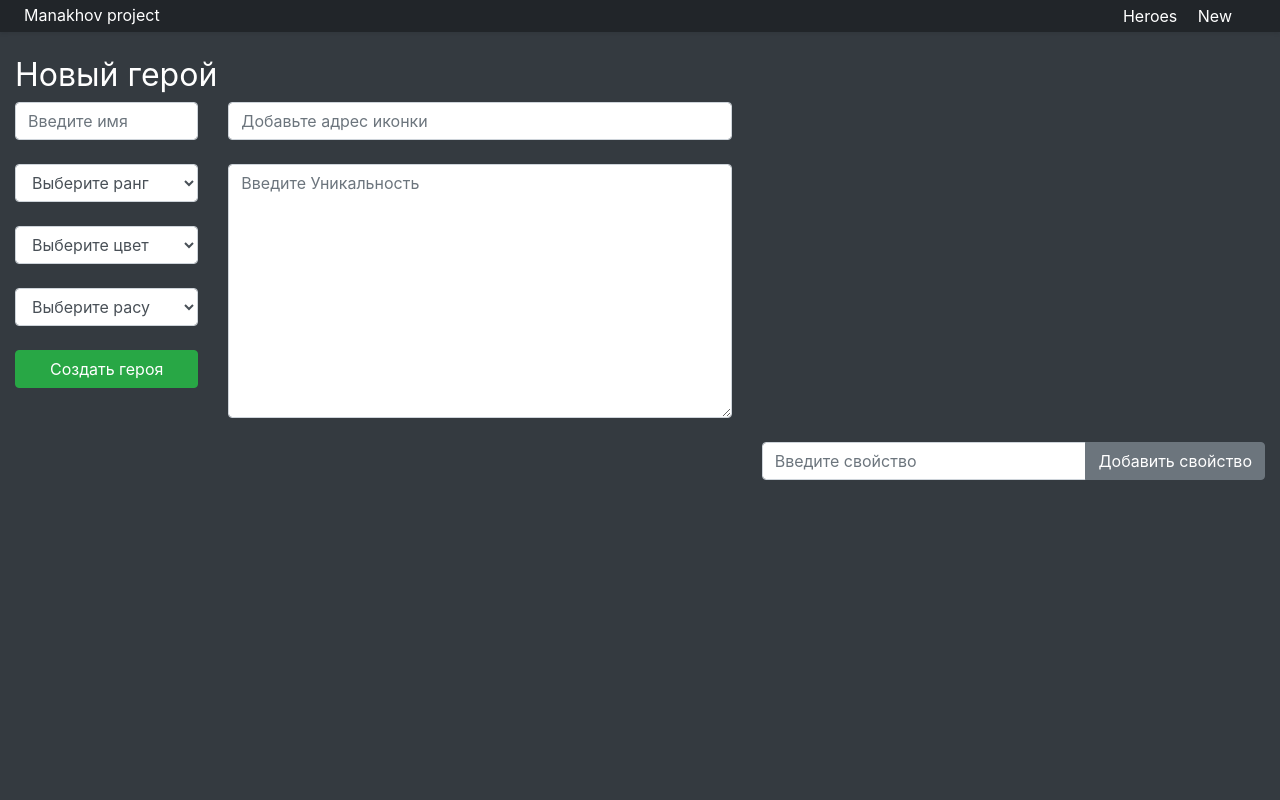
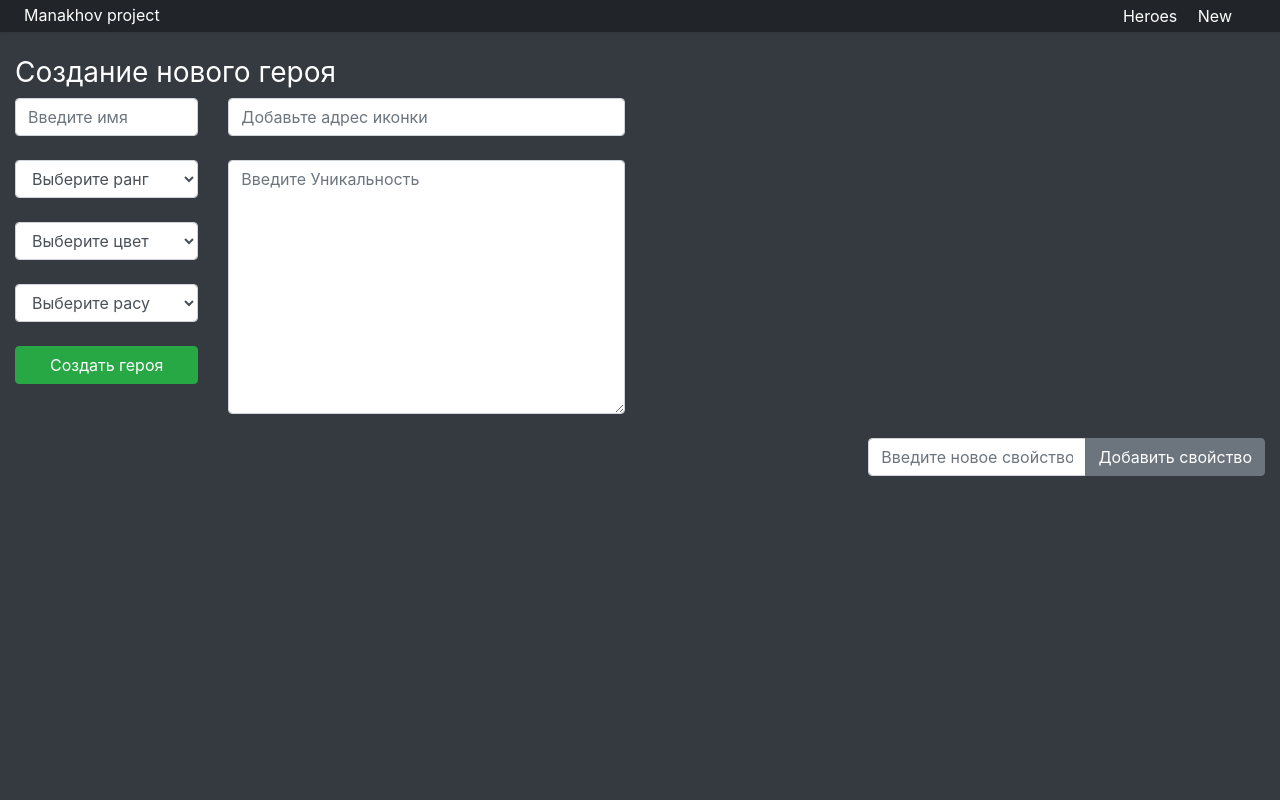
Before and after one commit to Manakhov/7dsgc-wiki, a Django app: page /new in a window 1280 px wide. Run offline with Django 3.2, Linux system fonts and the light colour scheme; the visitor is signed in with stand-in values (Sample User, id 1); data that the repository does not hold is empty; some libraries are stand-ins or nearby versions.

Commit message:
Fix New Hero page

```diff
--- a/sdsgc_wiki/main/forms.py
+++ b/sdsgc_wiki/main/forms.py
@@ -46,7 +46,7 @@ class PropertiesForm(ModelForm):
         widgets = {
             'name': TextInput(attrs={
                 'class': 'form-control',
-                'placeholder': 'Введите свойство'
+                'placeholder': 'Введите новое свойство'
             })
         }
 
--- a/sdsgc_wiki/main/templates/main/new_hero.html
+++ b/sdsgc_wiki/main/templates/main/new_hero.html
@@ -6,7 +6,7 @@
 
 {% block body %}
     {% if user.is_authenticated %}
-        <h2 class="font-weight-normal">Новый герой</h2>
+        <h3 class="font-weight-normal">Создание нового героя</h3>
         <form method="post">
             {% csrf_token %}
             <div class="row">
@@ -17,20 +17,20 @@
                     {{ heroes_form.race }}<br>
                     <button type="submit" name="add_hero" class="btn btn-success btn-block">Создать героя</button><br>
                 </div>
-                <div class="col-md-5">
+                <div class="col-md-4">
                     {{ heroes_form.icon }}<br>
                     {{ heroes_form.uniqueness }}<br>
                 </div>
-                <div class="col-md-5">
+                <div class="col-md-6">
                     {% for prop in heroes_form.properties %}
-                        <label class="btn btn-secondary">{{ prop }}</label>
+                        <label class="btn btn-secondary btn-sm">{{ prop }}</label>
                     {% endfor %}
                     <br><br>
                 </div>
             </div>
         </form>
         <div class="row justify-content-end">
-            <div class="col-md-5">
+            <div class="col-md-4">
                 <form method="post">
                     {% csrf_token %}
                     <div class="input-group mb-3">
```
